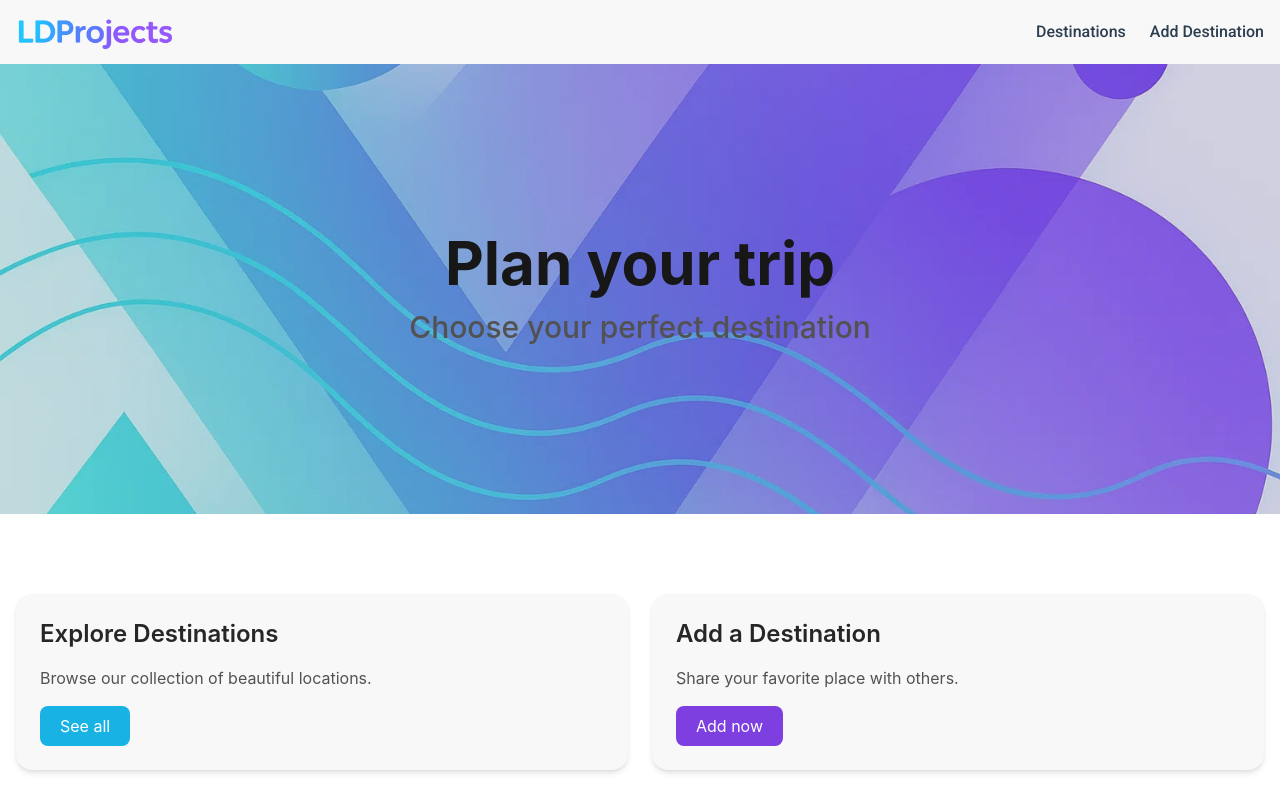
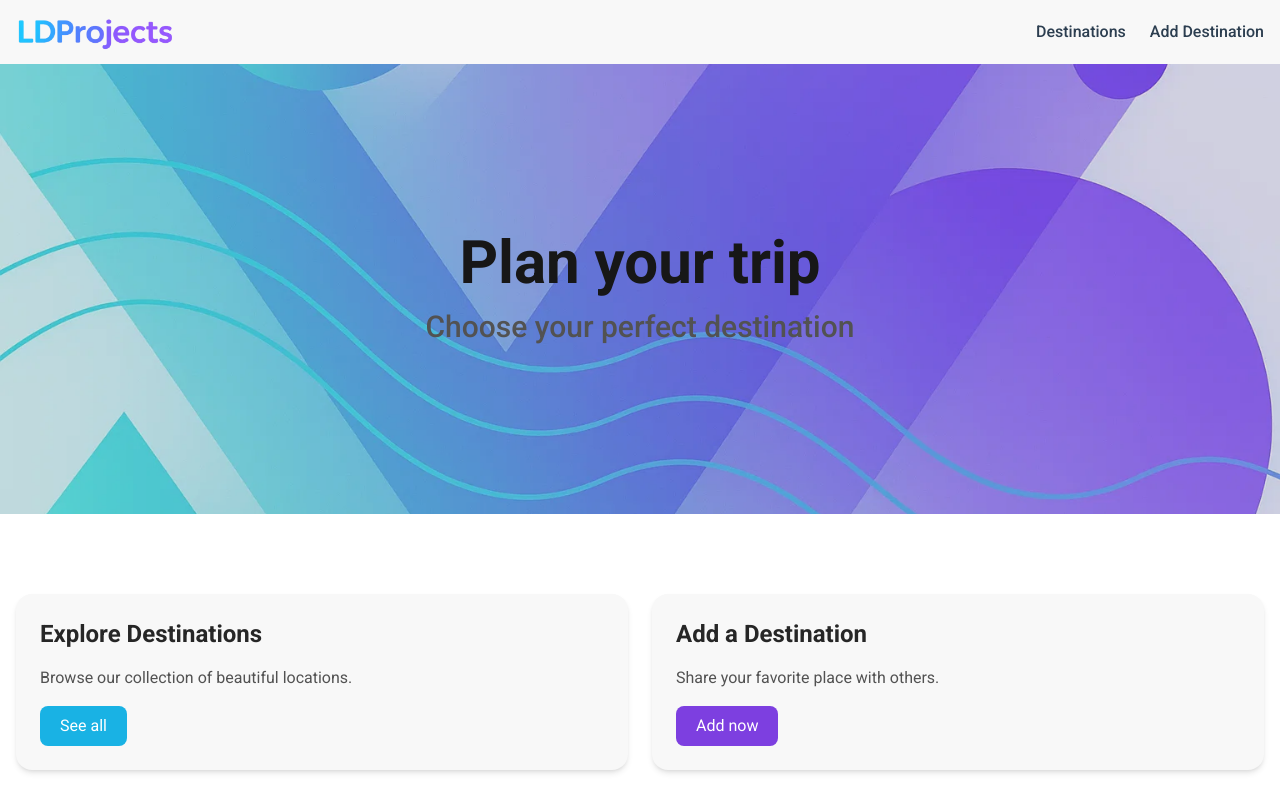
Before and after one commit to lazard9/vue-crud-ldproject, a Vue app: page / in a window 1280 px wide. Shown: the top 800 px of the page. Built offline with nearby package versions, Linux system fonts and the light colour scheme.

Commit message:
chore(style): setting font family in one place

```diff
--- a/src/assets/main.css
+++ b/src/assets/main.css
@@ -3,3 +3,7 @@
 @tailwind base;
 @tailwind components;
 @tailwind utilities;
+
+body {
+  @apply font-sans;
+}
--- a/src/components/Footer.vue
+++ b/src/components/Footer.vue
@@ -8,7 +8,7 @@ const scrollToTop = () => {
 
 <template>
     <footer
-        class="bg-[var(--color-background-soft)] text-[var(--color-text)] font-sans py-8 border-t border-[var(--color-border)]">
+        class="bg-[var(--color-background-soft)] text-[var(--color-text)] py-8 border-t border-[var(--color-border)]">
         <div class="max-w-7xl mx-auto px-4 text-center space-y-6">
             <!-- Navigacija -->
             <nav class="flex flex-wrap justify-center space-x-6">
--- a/src/components/Navbar.vue
+++ b/src/components/Navbar.vue
@@ -6,7 +6,7 @@ const isOpen = ref(false)
 </script>
 
 <template>
-    <nav class="w-full bg-[var(--color-background-soft)] text-[var(--color-text)] font-sans shadow-md">
+    <nav class="w-full bg-[var(--color-background-soft)] text-[var(--color-text)] shadow-md">
         <div class="max-w-screen-xl mx-auto px-4">
             <div class="flex justify-between items-center h-16">
                 <!-- Logo -->
```
